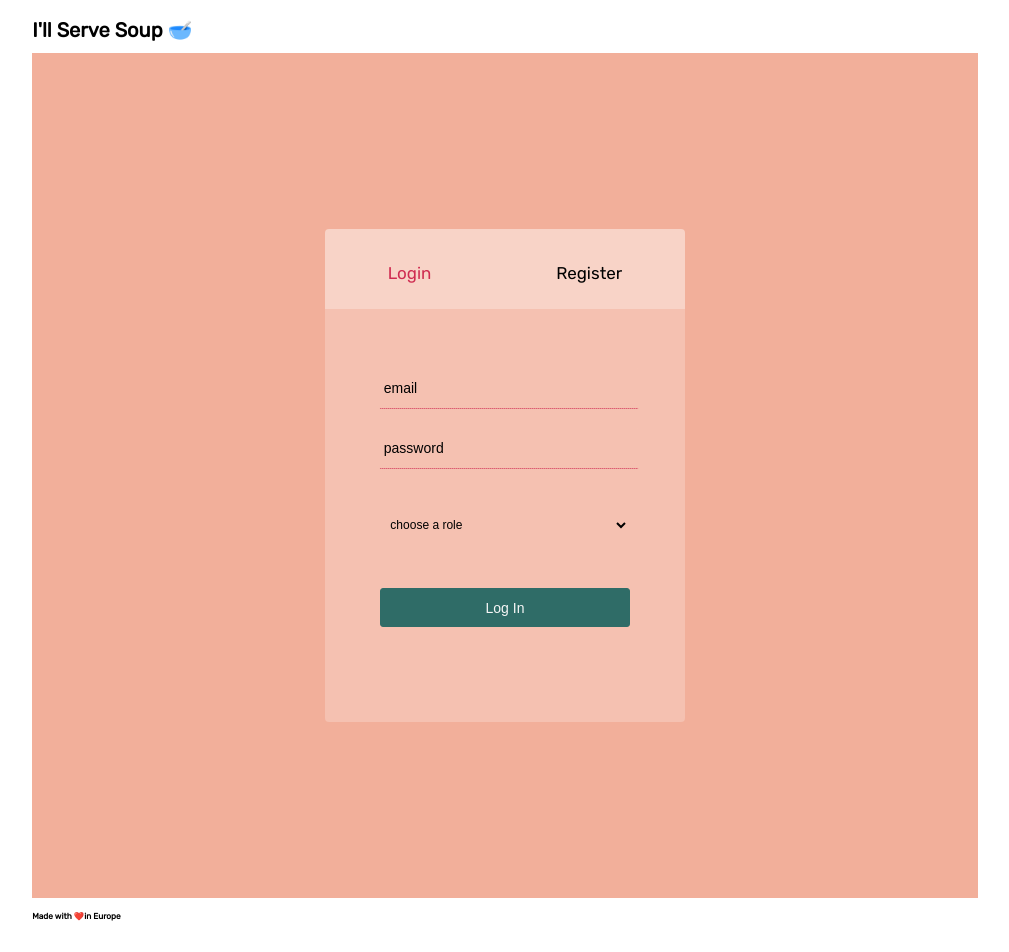
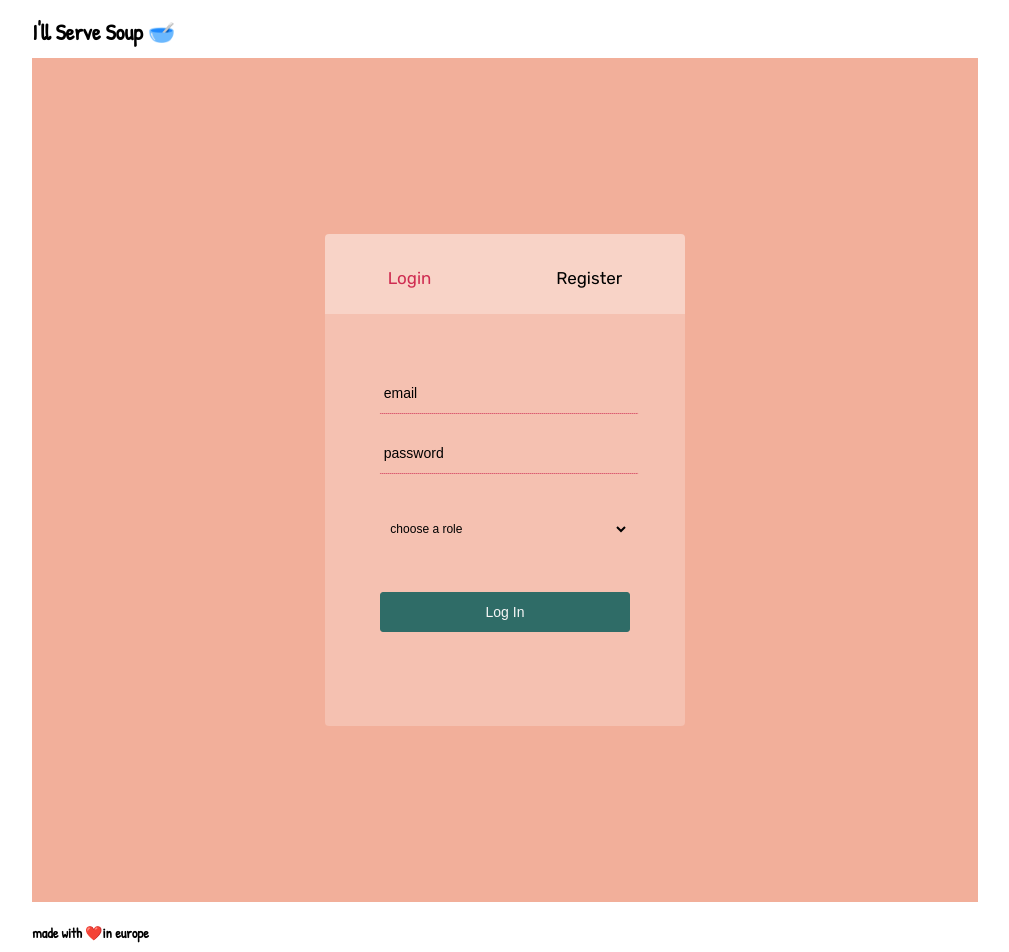
Before and after one commit to mark-marshall/Soup-Kitchen, a React (Create React App) app: page /credentials in a window 1280 px wide. Shown: the top 952 px of the page, without its empty margins (135-1144 px from the left). Built offline with nearby package versions, Linux system fonts and the light colour scheme.

Commit message:
Added header and footer styles

```diff
--- a/src/components/AppFooter.jsx
+++ b/src/components/AppFooter.jsx
@@ -1,13 +1,22 @@
 import React from 'react';
+import styled from 'styled-components';
 
-export default function AppHeader() {
+import soupStyles from '../styles/styles';
+
+const AppFooting = styled.h5 `
+font-size: ${soupStyles.fontSize.medium};
+font-family: ${soupStyles.font.alternate};
+text-transform: ${soupStyles.text.transformSecondary};
+`;
+
+export default function AppFooter() {
   return (
-    <h5>
+    <AppFooting>
       Made with{' '}
       <span role="img" aria-label="soup">
         ❤️
       </span>
       in Europe
-    </h5>
+    </AppFooting>
   );
 }
--- a/src/components/AppHeader.jsx
+++ b/src/components/AppHeader.jsx
@@ -1,12 +1,20 @@
 import React from 'react';
+import styled from 'styled-components';
+
+import soupStyles from '../styles/styles';
+
+const AppHeading = styled.h1 `
+font-size: ${soupStyles.fontSize.heading};
+font-family: ${soupStyles.font.alternate};
+`;
 
 export default function AppHeader() {
   return (
-    <h1>
+    <AppHeading>
       I'll Serve Soup{' '}
       <span role="img" aria-label="soup">
         🥣
       </span>
-    </h1>
+    </AppHeading>
   );
 }
--- a/src/styles/styles.js
+++ b/src/styles/styles.js
@@ -44,9 +44,13 @@
         input: '40px',
     },
     fontSize: {
+        heading: '2.2rem',
         large: '1.7rem',
         medium: '1.4rem',
         small: '1.2rem',
+    },
+    font: {
+        alternate: 'Patrick Hand, cursive',
     },
     text: {
         decorationStandard: 'none',
```
